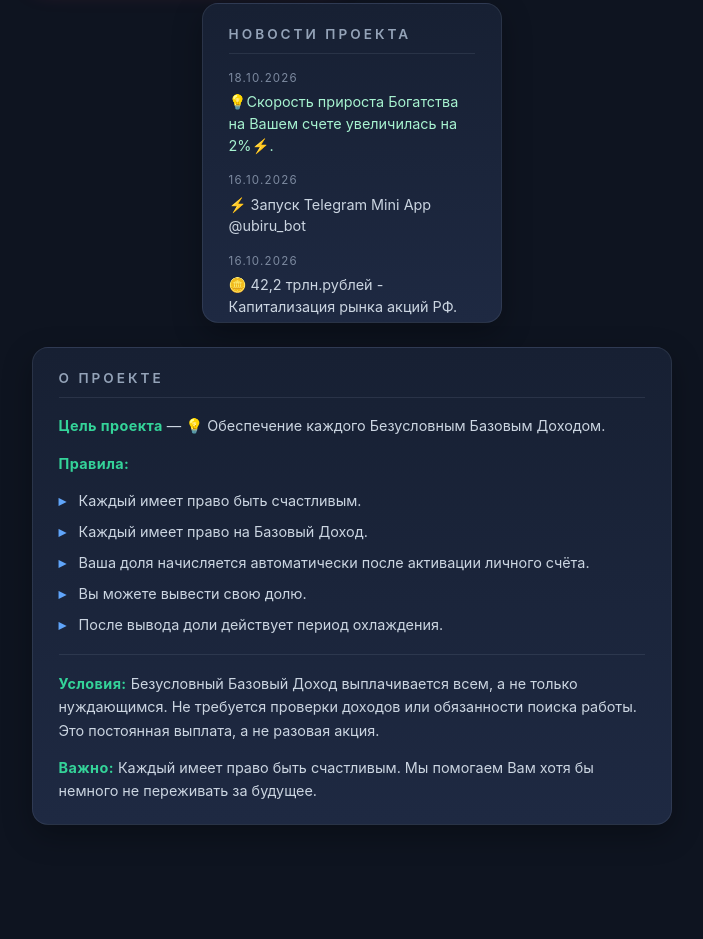
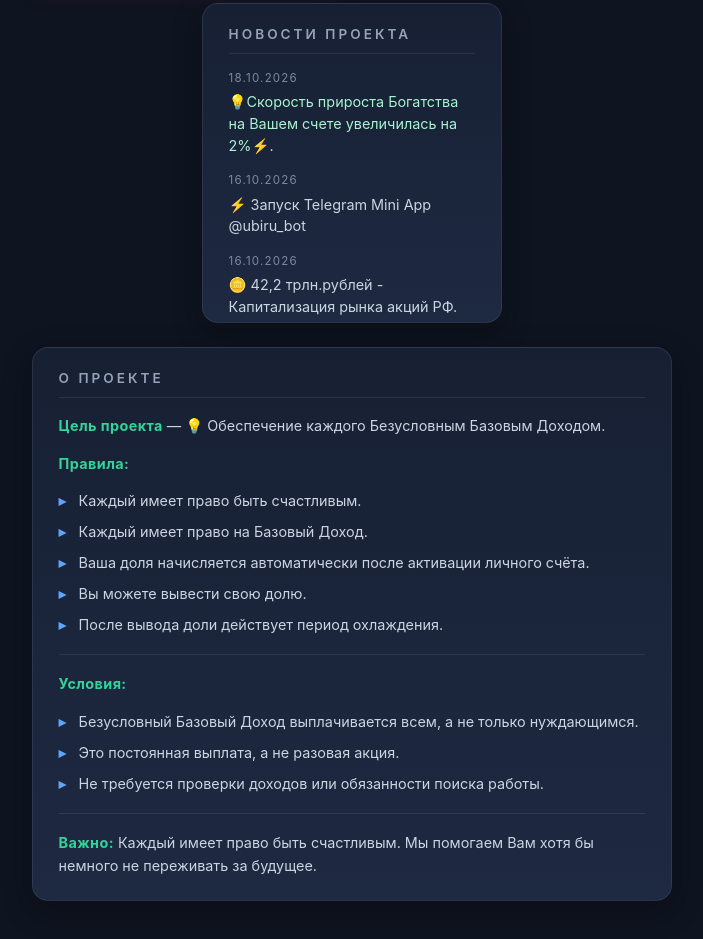
Before and after one commit to avladimirtsev/Another, a plain HTML site: page index.html in a window 1280 px wide. Shown: the part 552-1491 px from the top of the page, without its empty margins (288-991 px from the left). Before the commit the page ends 1425 px from the top, so only its background shows below. Drawn offline with Linux system fonts and the light colour scheme.

Commit message:
Update index.html

```diff
--- a/index.html
+++ b/index.html
@@ -997,8 +997,17 @@
             { type: "hr" },
             {
                 type: "p",
-                html: '<strong>Условия:</strong> Безусловный Базовый Доход выплачивается всем, а не только нуждающимся. Не требуется проверки доходов или обязанности поиска работы. Это постоянная выплата, а не разовая акция. '
+                html: '<strong>Условия:</strong>'
             },
+            {
+                type: "ul",
+                items: [
+                    "Безусловный Базовый Доход выплачивается всем, а не только нуждающимся.",
+                    "Это постоянная выплата, а не разовая акция.",
+                    "Не требуется проверки доходов или обязанности поиска работы."
+                ]
+            },
+            { type: "hr" },
             {
                 type: "p",
                 html: '<strong>Важно:</strong> Каждый имеет право быть счастливым. Мы помогаем Вам хотя бы немного не переживать за будущее. '
```
